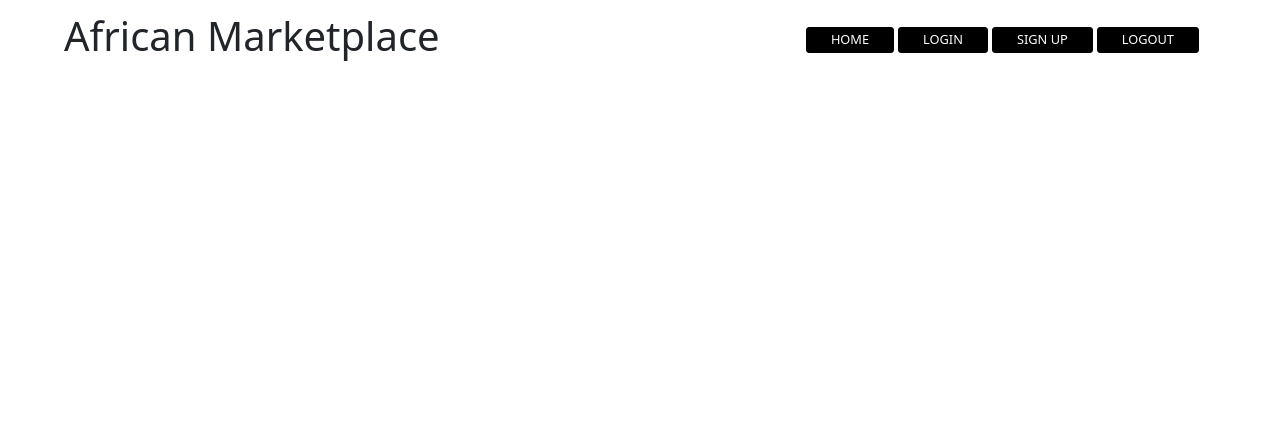
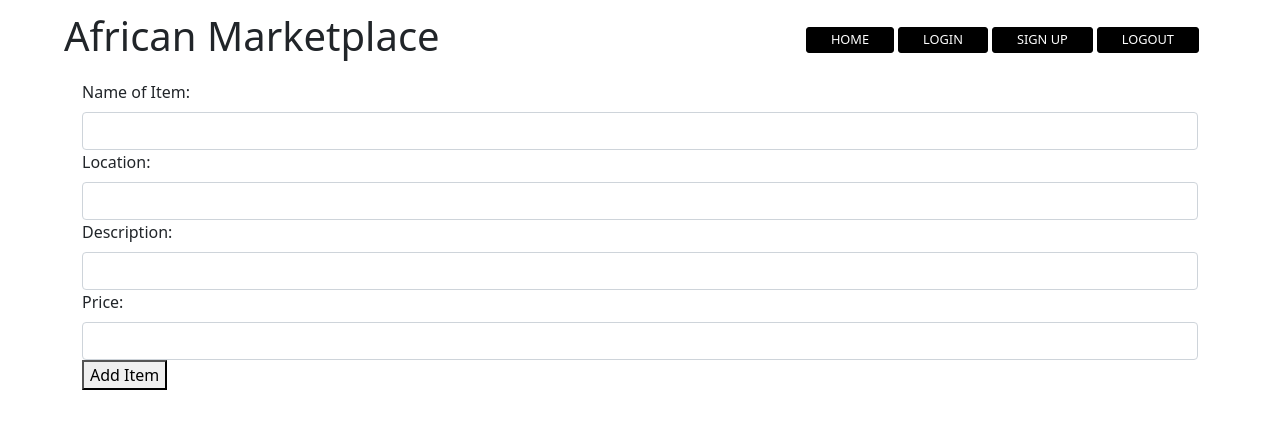
Before and after one commit to African-Market-Build/Front-end, a React (Create React App) app: page /addItem in a window 1280 px wide. Shown: the top 428 px of the page. Built offline with nearby package versions, Linux system fonts and the light colour scheme; sample sign-in values are in the browser's storage.

Commit message:
ok here is the addItem component, the post request is not working tho:(

```diff
--- a/src/App.js
+++ b/src/App.js
@@ -1,6 +1,6 @@
 import { BrowserRouter, Routes, Route } from "react-router-dom";
 
-import PrivateRoute from './PrivateRoute';
+import PrivateRoute from "./PrivateRoute";
 
 import "./App.css";
 import Header from "./components/Header";
@@ -9,6 +9,7 @@ import Login from "./components/Login";
 import Signup from "./components/Signup";
 import Dashboard from "./components/Dashboard";
 import Logout from "./components/Logout";
+import AddItem from "./components/AddItem";
 
 function App() {
   return (
@@ -19,8 +20,11 @@ function App() {
         <Route path="/login" element={<Login />} />
         <Route path="/signup" element={<Signup />} />
         <Route path="/logout" element={<Logout />} />
-        <Route exact path='/' element={<PrivateRoute/>}>
-            <Route exact path='/dashboard' element={<Dashboard/>}/>
+        <Route exact path="/" element={<PrivateRoute />}>
+          <Route exact path="/dashboard" element={<Dashboard />} />
+        </Route>
+        <Route exact path="/" element={<PrivateRoute />}>
+          <Route exact path="/addItem" element={<AddItem />} />
         </Route>
       </Routes>
     </BrowserRouter>
--- /dev/null
+++ b/src/components/AddItem.js
@@ -0,0 +1,89 @@
+import React, { useState } from "react";
+import styled from "styled-components";
+import Form from "react-bootstrap/Form";
+import Container from "react-bootstrap/Container";
+import AxiosWithAuth from "./../utils/AxiosWithAuth";
+import { useNavigate } from "react-router-dom";
+
+const AddItem = (props) => {
+  const navigate = useNavigate();
+
+  const [itemDetails, setItemDetails] = useState({
+    item_name: "",
+    item_location: "",
+    item_description: "",
+    item_price: "",
+    available: true,
+    owner_id: Number,
+  });
+
+  const handleChange = (e) => {
+    setItemDetails({
+      ...itemDetails,
+      [e.target.name]: e.target.value,
+    });
+  };
+
+  const handleSubmit = () => {
+    AxiosWithAuth()
+      .post(`/items`)
+      .then((resp) => {
+        console.log(resp);
+        setItemDetails(resp.data);
+        navigate("/dashboard");
+      })
+      .catch((err) => {
+        console.log(err);
+      });
+  };
+
+  return (
+    <div>
+      <Container>
+        <Form onSubmit={handleSubmit}>
+          <label htmlFor="item-name">Name of Item:</label>
+          <input
+            onChange={handleChange}
+            name="item-name"
+            id="item-name"
+            className="form-control mt-2"
+          />
+          <label htmlFor="item-location">Location:</label>
+          <input
+            onChange={handleChange}
+            name="item-location"
+            id="item-location"
+            className="form-control mt-2"
+          />
+          <label htmlFor="item-description">Description:</label>
+          <input
+            onChange={handleChange}
+            name="item-description"
+            id="item-description"
+            className="form-control mt-2"
+          />
+          <label htmlFor="item-price">Price:</label>
+          <input
+            onChange={handleChange}
+            name="item-price"
+            id="item-price"
+            className="form-control mt-2"
+          />
+
+          <div>
+            <button
+              className="AddItemFormBtn"
+              onClick={() => {
+                handleChange(itemDetails);
+              }}
+            >
+              Add Item
+            </button>
+          </div>
+        </Form>
+      </Container>
+    </div>
+  );
+};
+
+export default AddItem;
--- a/src/components/Dashboard.js
+++ b/src/components/Dashboard.js
@@ -1,5 +1,6 @@
 import React, { useState, useEffect } from "react";
 import { useNavigate } from "react-router-dom";
+import Container from "react-bootstrap/Container";
 
 import styled from "styled-components";
 
@@ -19,7 +20,6 @@ const Dashboard = (props) => {
     AxiosWithAuth()
       .get(`/items`)
       .then((resp) => {
-        console.log(resp);
         setItems(resp.data);
       })
       .catch((err) => {
@@ -39,40 +39,20 @@ const Dashboard = (props) => {
       });
   };
 
-  const handleEdit = (items) => {
-    AxiosWithAuth()
-      .put(`/items/${items.id}`, items)
-      .then((res) => {
-        setItems(res.data);
-        navigate(`/dashboard`);
-      })
-      .catch((err) => console.log({ err }));
-    setEditing(false);
-  };
-
-  const handleEditSelect = (id) => {
-    setEditing(true);
-    setEditId(id);
-  };
-
-  //   const handleEditCancel = () => {
-  //     setEditing(false);
-  //   };
-
   return (
+    <Container>
       <div>
         <h1>Items</h1>
         {items.map((item) => {
           return (
-          <Item
-            key={item.item_id}
-            item={item}
-            handleDelete={handleDelete}
-            handleEditSelect={handleEditSelect}
-          />
+            <Item key={item.item_id} item={item} handleDelete={handleDelete} />
           );
         })}
       </div>
+      <button onClick={() => navigate("/addItem")} className="addItemBtn">
+        Click Here to Add Item
+      </button>
+    </Container>
   );
 };
 
--- a/src/components/Item.js
+++ b/src/components/Item.js
@@ -13,7 +13,7 @@ const Item = (props) => {
         <p>Price: ${item.item_price}</p>
       </div>
 
-      {/* <div>
+      <div>
         <button
           onClick={() => {
             handleDelete(item.item_id);
@@ -21,14 +21,7 @@ const Item = (props) => {
         >
           Delete
         </button>
-        <button
-          onClick={() => {
-            handleEditSelect(item.item_id);
-          }}
-        >
-          Edit
-        </button>
-      </div> */}
+      </div>
     </>
   );
 };
```
Lines whose indentation alone changed are shown as unchanged.
